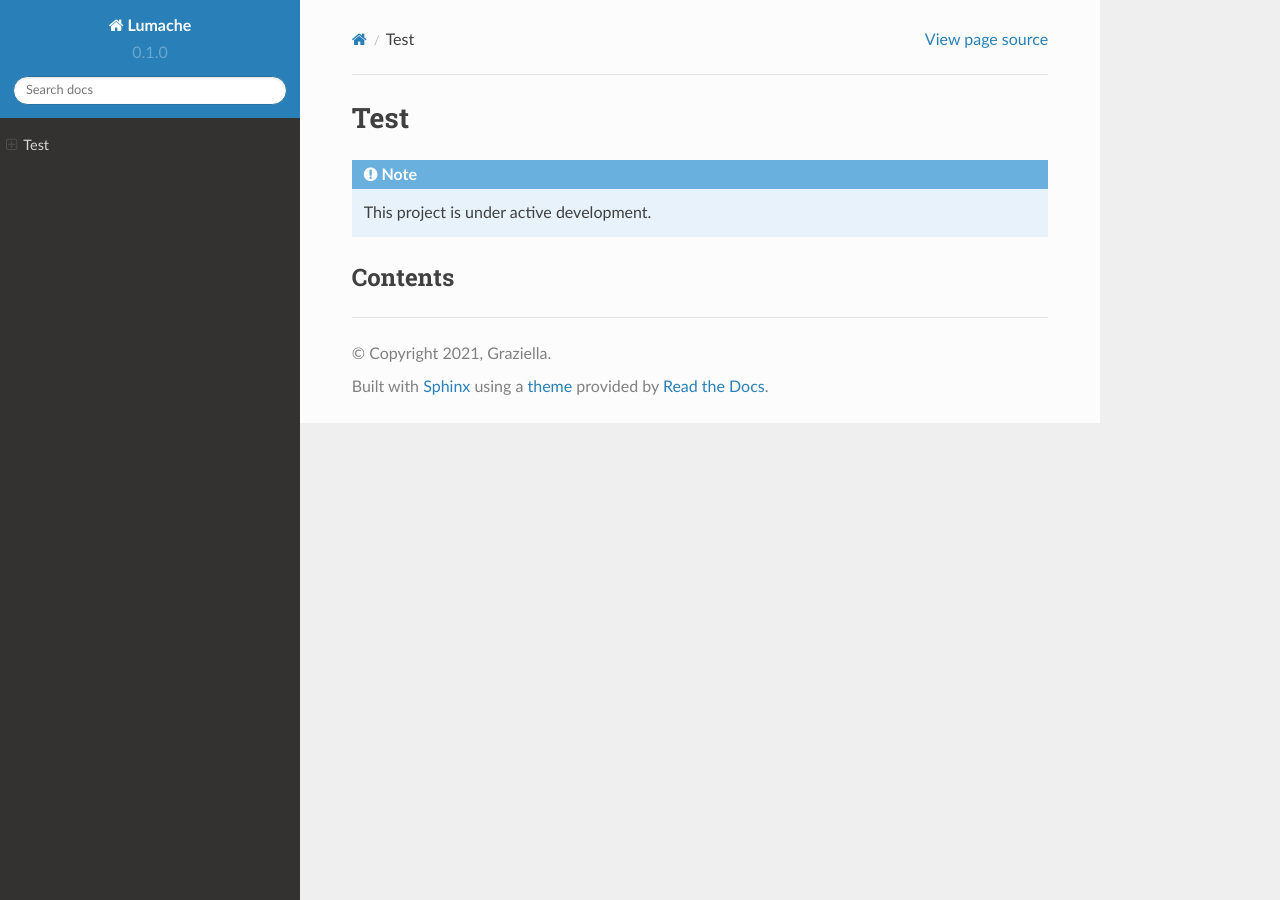
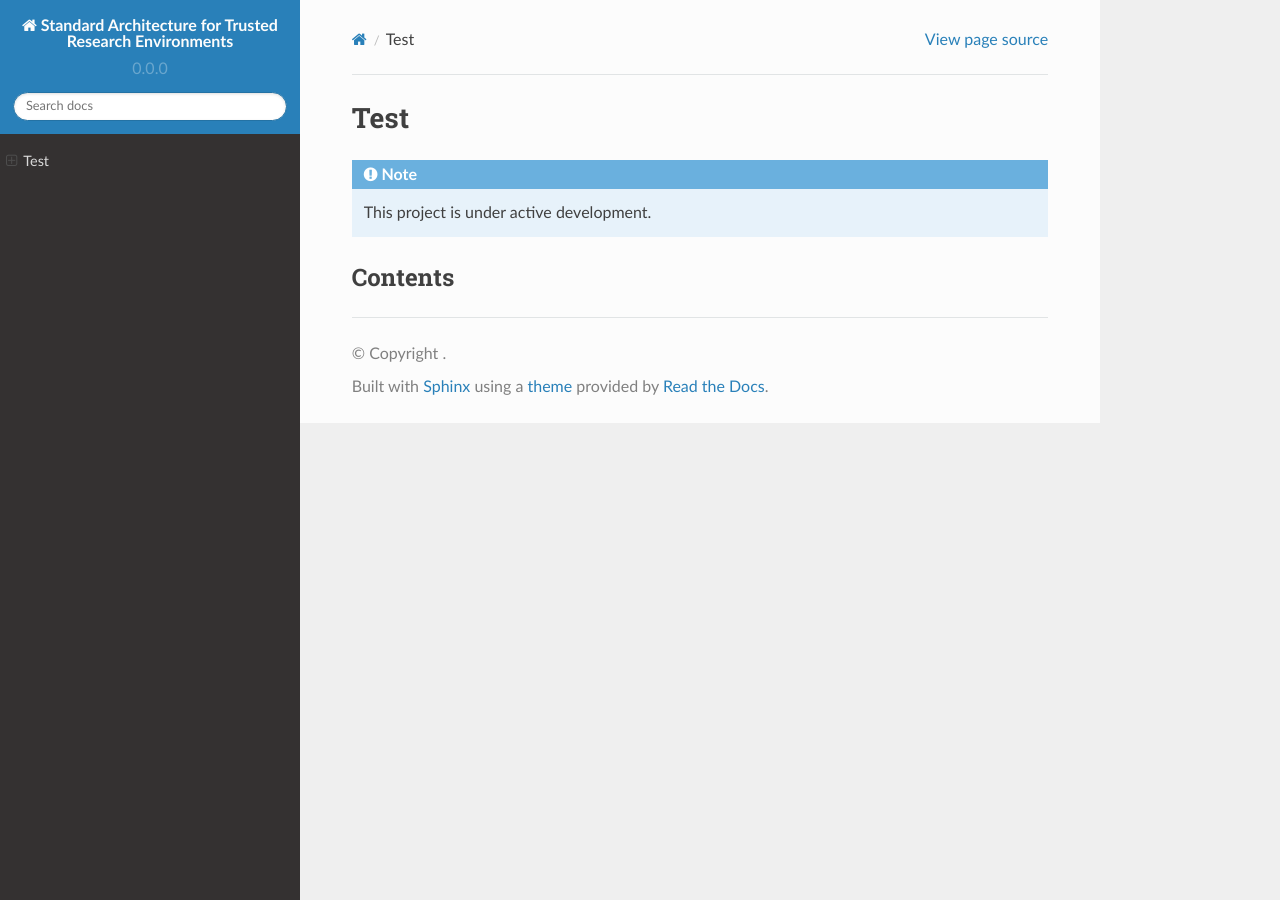
Before and after one commit to sa-tre/satre-specification, a Sphinx documentation site: the page built from docs/source/index.rst, in a window 1280 px wide. Built offline with Sphinx 7.4.7 and the Read the Docs theme 2.0.0, drawn with Linux system fonts in a browser that asks for light colours.

Commit message:
update conf

```diff
--- a/docs/source/conf.py
+++ b/docs/source/conf.py
@@ -2,12 +2,12 @@
 
 # -- Project information
 
-project = 'Lumache'
-copyright = '2021, Graziella'
-author = 'Graziella'
+project = 'Standard Architecture for Trusted Research Environments'
+copyright = ''
+author = ''
 
-release = '0.1'
-version = '0.1.0'
+release = '0.0'
+version = '0.0.0'
 
 # -- General configuration
 
```
